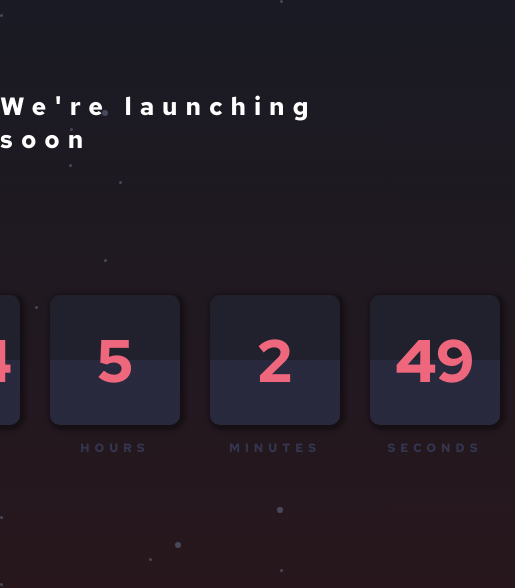
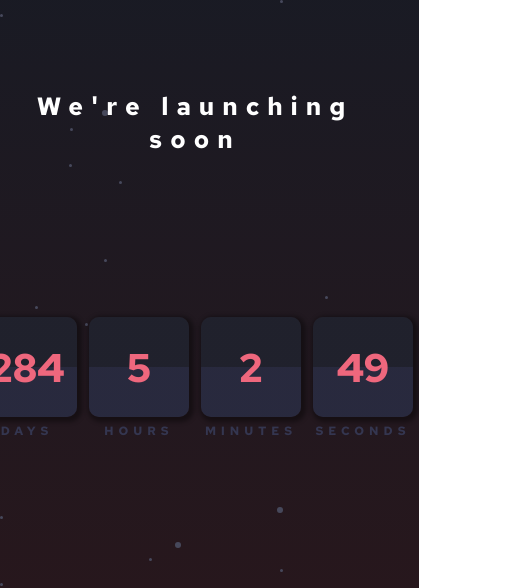
Before and after one commit to PauloCesar89/Cron-metro-de-contagem-regressiva, a plain HTML site: page index.html in a window 390 px wide. Shown: the top 588 px of the page, 515 px wide, since content can reach past the window. Drawn offline with Linux system fonts and the light colour scheme.

Commit message:
adicionado media queries max-width 640px para dispositivos moveis

```diff
--- a/styles.css
+++ b/styles.css
@@ -87,3 +87,23 @@ a{
     filter: hue-rotate(95deg); /*altera a matriz da cor d SVG se ela já tiver uma*/
     transition: all 100ms;
   }
+
+  /* max-width  */
+@media screen and (max-width: 640px) {
+
+    h1{
+        text-align: center;
+        height: 5rem;
+        width: 20rem;
+    }
+
+    .card{
+        height: 100px;
+        width: 100px;
+        margin: 6px;
+    }
+
+    h3{
+        font-size: 40px;
+    }
+}
```
Also changed, not shown: index.html (+0 -11 lines).
